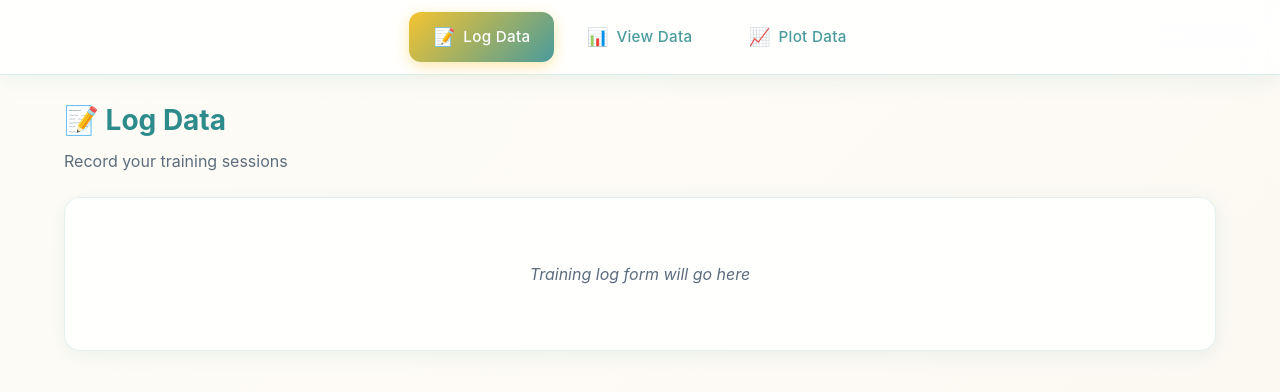
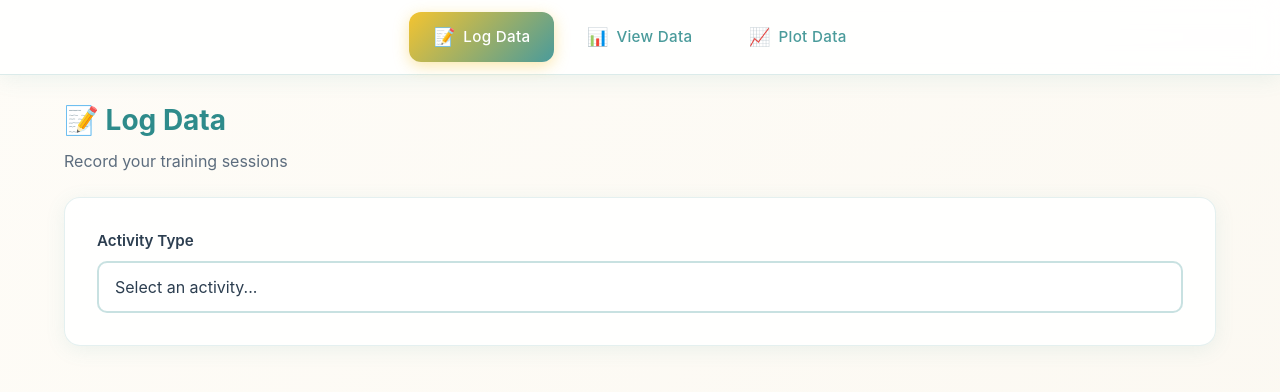
Before and after one commit to landjleaverland-bit/Training_Tracker, a SvelteKit app in the folder webapp-main/: page /log in a window 1280 px wide. Shown: the top 392 px of the page. Built offline with nearby package versions, Linux system fonts and the light colour scheme.

Commit message:
Add Log session type dropdown

```diff
--- /dev/null
+++ b/webapp-main/src/lib/components/forms/CompetitionForm.svelte
@@ -0,0 +1,30 @@
+<script lang="ts">
+	// Placeholder form for Competition logging
+</script>
+
+<div class="form-content">
+	<h3>🏆 Competition</h3>
+	<p class="form-placeholder">Competition form fields will go here</p>
+</div>
+
+<style>
+	.form-content {
+		animation: slideIn 0.2s ease;
+	}
+
+	@keyframes slideIn {
+		from { opacity: 0; transform: translateY(4px); }
+		to { opacity: 1; transform: translateY(0); }
+	}
+
+	.form-content h3 {
+		margin: 0 0 1rem 0;
+		color: var(--teal-secondary);
+		font-size: 1.25rem;
+	}
+
+	.form-placeholder {
+		color: var(--text-secondary);
+		font-style: italic;
+	}
+</style>
--- /dev/null
+++ b/webapp-main/src/lib/components/forms/FingerboardingForm.svelte
@@ -0,0 +1,30 @@
+<script lang="ts">
+	// Placeholder form for Fingerboarding logging
+</script>
+
+<div class="form-content">
+	<h3>🤏 Fingerboarding</h3>
+	<p class="form-placeholder">Fingerboarding form fields will go here</p>
+</div>
+
+<style>
+	.form-content {
+		animation: slideIn 0.2s ease;
+	}
+
+	@keyframes slideIn {
+		from { opacity: 0; transform: translateY(4px); }
+		to { opacity: 1; transform: translateY(0); }
+	}
+
+	.form-content h3 {
+		margin: 0 0 1rem 0;
+		color: var(--teal-secondary);
+		font-size: 1.25rem;
+	}
+
+	.form-placeholder {
+		color: var(--text-secondary);
+		font-style: italic;
+	}
+</style>
--- /dev/null
+++ b/webapp-main/src/lib/components/forms/GymSessionForm.svelte
@@ -0,0 +1,30 @@
+<script lang="ts">
+	// Placeholder form for Gym Session logging
+</script>
+
+<div class="form-content">
+	<h3>🏋️ Gym Session</h3>
+	<p class="form-placeholder">Gym session form fields will go here</p>
+</div>
+
+<style>
+	.form-content {
+		animation: slideIn 0.2s ease;
+	}
+
+	@keyframes slideIn {
+		from { opacity: 0; transform: translateY(4px); }
+		to { opacity: 1; transform: translateY(0); }
+	}
+
+	.form-content h3 {
+		margin: 0 0 1rem 0;
+		color: var(--teal-secondary);
+		font-size: 1.25rem;
+	}
+
+	.form-placeholder {
+		color: var(--text-secondary);
+		font-style: italic;
+	}
+</style>
--- /dev/null
+++ b/webapp-main/src/lib/components/forms/IndoorClimbForm.svelte
@@ -0,0 +1,30 @@
+<script lang="ts">
+	// Placeholder form for Indoor Climb logging
+</script>
+
+<div class="form-content">
+	<h3>🧗 Indoor Climb</h3>
+	<p class="form-placeholder">Indoor climbing form fields will go here</p>
+</div>
+
+<style>
+	.form-content {
+		animation: slideIn 0.2s ease;
+	}
+
+	@keyframes slideIn {
+		from { opacity: 0; transform: translateY(4px); }
+		to { opacity: 1; transform: translateY(0); }
+	}
+
+	.form-content h3 {
+		margin: 0 0 1rem 0;
+		color: var(--teal-secondary);
+		font-size: 1.25rem;
+	}
+
+	.form-placeholder {
+		color: var(--text-secondary);
+		font-style: italic;
+	}
+</style>
--- /dev/null
+++ b/webapp-main/src/lib/components/forms/OutdoorClimbForm.svelte
@@ -0,0 +1,30 @@
+<script lang="ts">
+	// Placeholder form for Outdoor Climb logging
+</script>
+
+<div class="form-content">
+	<h3>⛰️ Outdoor Climb</h3>
+	<p class="form-placeholder">Outdoor climbing form fields will go here</p>
+</div>
+
+<style>
+	.form-content {
+		animation: slideIn 0.2s ease;
+	}
+
+	@keyframes slideIn {
+		from { opacity: 0; transform: translateY(4px); }
+		to { opacity: 1; transform: translateY(0); }
+	}
+
+	.form-content h3 {
+		margin: 0 0 1rem 0;
+		color: var(--teal-secondary);
+		font-size: 1.25rem;
+	}
+
+	.form-placeholder {
+		color: var(--text-secondary);
+		font-style: italic;
+	}
+</style>
--- a/webapp-main/src/routes/log/+page.svelte
+++ b/webapp-main/src/routes/log/+page.svelte
@@ -1,5 +1,20 @@
 <script lang="ts">
 	// Log Data page - for entering training data
+	import IndoorClimbForm from '$lib/components/forms/IndoorClimbForm.svelte';
+	import OutdoorClimbForm from '$lib/components/forms/OutdoorClimbForm.svelte';
+	import GymSessionForm from '$lib/components/forms/GymSessionForm.svelte';
+	import FingerboardingForm from '$lib/components/forms/FingerboardingForm.svelte';
+	import CompetitionForm from '$lib/components/forms/CompetitionForm.svelte';
+
+	const activityTypes = [
+		{ value: 'indoor_climb', label: 'Indoor Climb', icon: '🧗' },
+		{ value: 'outdoor_climb', label: 'Outdoor Climb', icon: '⛰️' },
+		{ value: 'gym_session', label: 'Gym Session', icon: '🏋️' },
+		{ value: 'fingerboarding', label: 'Fingerboarding', icon: '🤏' },
+		{ value: 'competition', label: 'Competition', icon: '🏆' }
+	];
+
+	let selectedActivity = $state('');
 </script>
 
 <div class="page">
@@ -9,7 +24,31 @@
 	</div>
 
 	<div class="content-card">
-		<p class="placeholder-text">Training log form will go here</p>
+		<div class="form-group">
+			<label for="activity-type">Activity Type</label>
+			<select id="activity-type" bind:value={selectedActivity}>
+				<option value="" disabled>Select an activity...</option>
+				{#each activityTypes as activity}
+					<option value={activity.value}>{activity.icon} {activity.label}</option>
+				{/each}
+			</select>
+		</div>
+
+		{#if selectedActivity}
+			<div class="form-container">
+				{#if selectedActivity === 'indoor_climb'}
+					<IndoorClimbForm />
+				{:else if selectedActivity === 'outdoor_climb'}
+					<OutdoorClimbForm />
+				{:else if selectedActivity === 'gym_session'}
+					<GymSessionForm />
+				{:else if selectedActivity === 'fingerboarding'}
+					<FingerboardingForm />
+				{:else if selectedActivity === 'competition'}
+					<CompetitionForm />
+				{/if}
+			</div>
+		{/if}
 	</div>
 </div>
 
@@ -48,10 +87,42 @@
 		border: 1px solid rgba(74, 155, 155, 0.15);
 	}
 
-	.placeholder-text {
-		color: var(--text-secondary);
-		font-style: italic;
-		text-align: center;
-		margin: 2rem 0;
+	.form-group {
+		display: flex;
+		flex-direction: column;
+		gap: 0.5rem;
+	}
+
+	.form-group label {
+		font-weight: 600;
+		color: var(--text-primary);
+		font-size: 0.95rem;
+	}
+
+	.form-group select {
+		padding: 0.75rem 1rem;
+		border-radius: 10px;
+		border: 2px solid rgba(74, 155, 155, 0.3);
+		background: white;
+		font-size: 1rem;
+		color: var(--text-primary);
+		cursor: pointer;
+		transition: border-color 0.2s ease, box-shadow 0.2s ease;
+	}
+
+	.form-group select:focus {
+		outline: none;
+		border-color: var(--teal-primary);
+		box-shadow: 0 0 0 3px rgba(74, 155, 155, 0.15);
+	}
+
+	.form-group select:hover {
+		border-color: var(--teal-primary);
+	}
+
+	.form-container {
+		margin-top: 1.5rem;
+		padding-top: 1.5rem;
+		border-top: 1px solid rgba(74, 155, 155, 0.15);
 	}
 </style>
```
Also changed, not shown: 1 other file (tests, documents, lock files or other folders).
